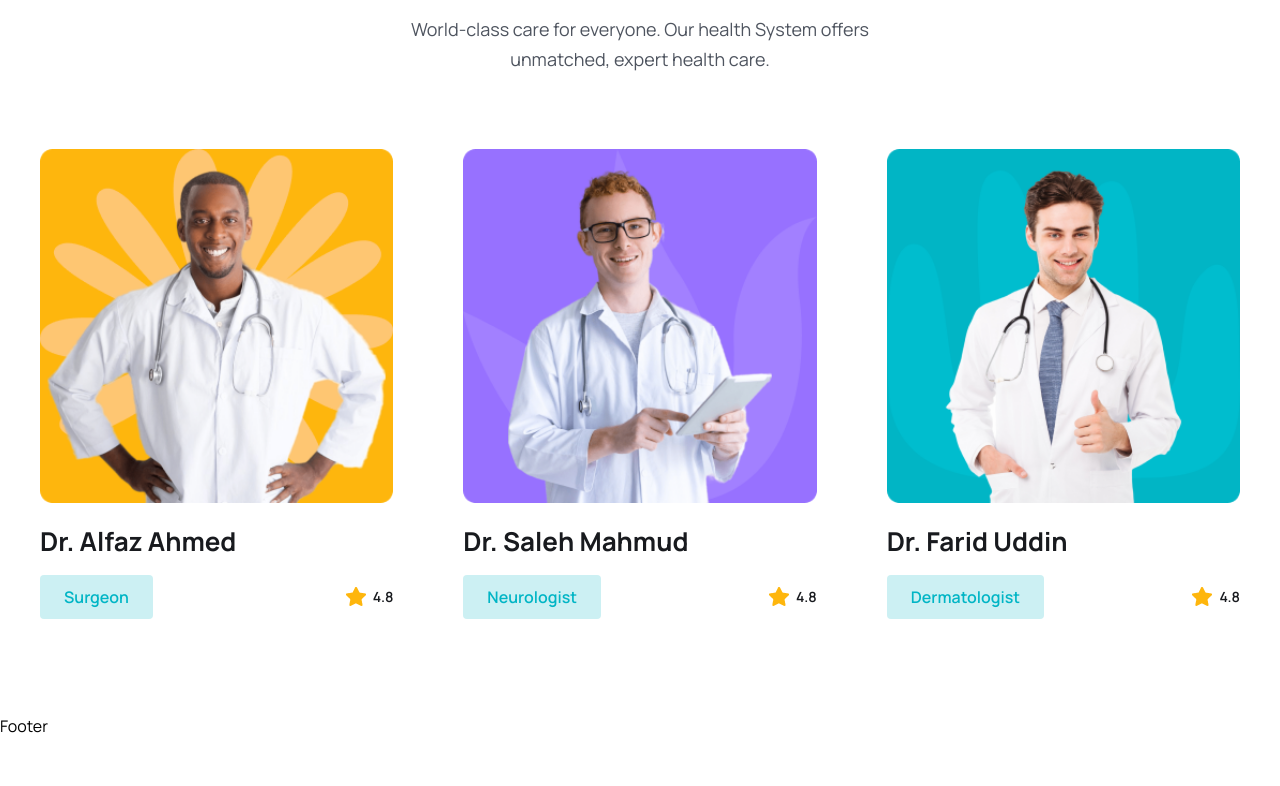
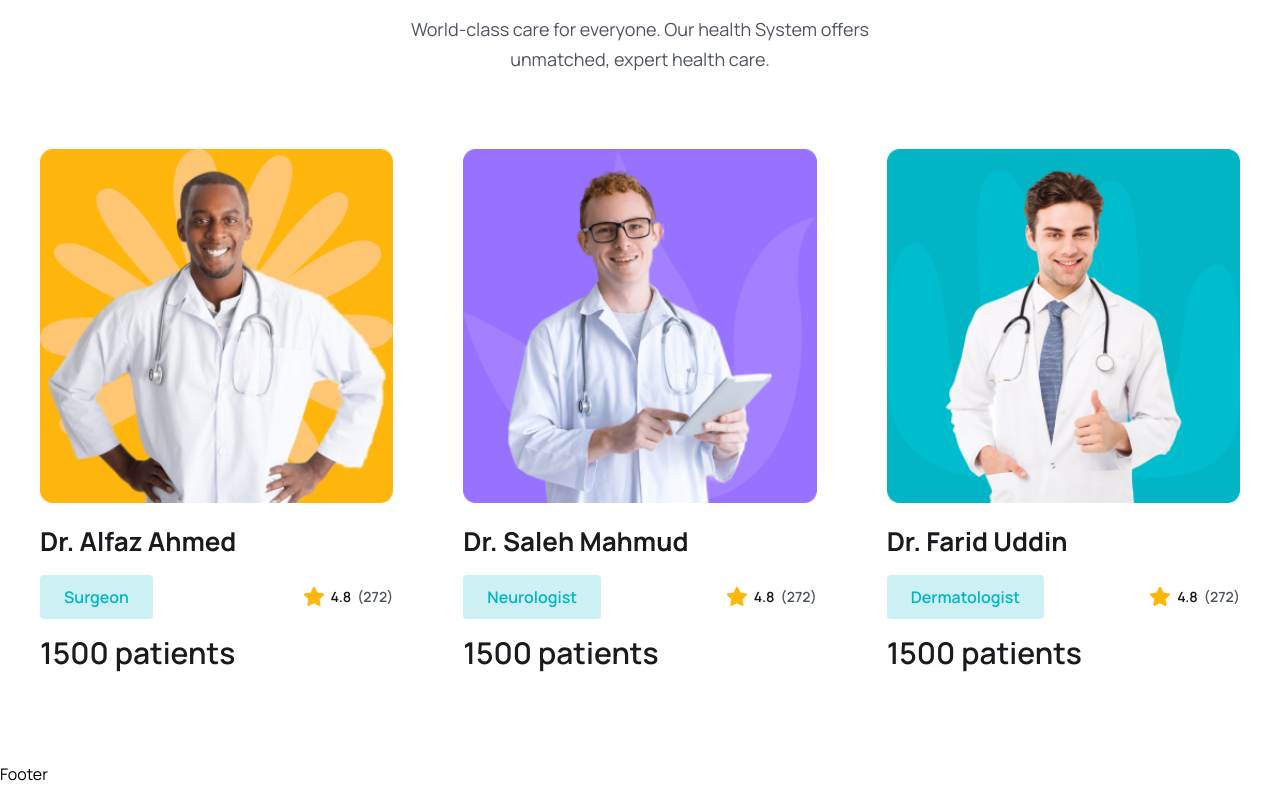
Before and after one commit to MacSmitty8/MERN-Medicare-Booking, a React (Vite) app in the folder frontend/: page / in a window 1280 px wide. Shown: the part 4175-4961 px from the top of the page. Before the commit the page ends 4913 px from the top, so only its background shows below. Built offline with nearby package versions, Linux system fonts and the light colour scheme.

Commit message:
Added the patients to the DoctorCard.

```diff
--- a/frontend/src/components/Doctors/DoctorCard.jsx
+++ b/frontend/src/components/Doctors/DoctorCard.jsx
@@ -29,7 +29,13 @@ const DoctorCard = ({ doctors }) => {
                 <div className='flex items-center gap-[6px]'>
                     <span className='flex items-center gap-[6px] text-[14px] leading-6 lg:text=[16px]
             leading-7 font-semibold text-headingColor' ><img src={starIcon} alt=''/>{avgRating}</span>
+            <span className='text-[14px] leading-6 lg:text=[16px]
+            leading-7 font-semibold text-textColor'>({totalRating})</span>
                 </div>
+            </div>
+
+            <div className='mt-[18px] lg:mt-5 flex items-center justify-between'>
+                <h3 className='text-[16px] leading-7 lg:text-[30px] font-semibold text-headingColor'>{totalPatients} patients</h3>
             </div>
         </div>
     );
```
